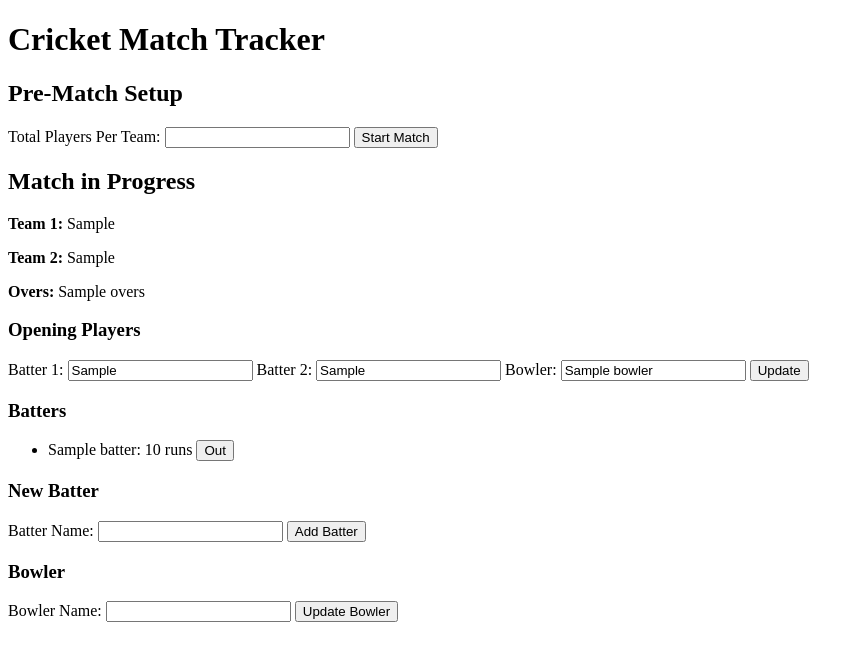
After one commit to sourab777karad/SportsMate, a Flask app: template frontend/templates/cricket_match.html in a window 1280 px wide. The commit adds this page. Shown: the top 661 px of the page, without its empty margins (0-864 px from the left). Run offline with Flask 3, Linux system fonts and the light colour scheme; the template is opened without the code that fills it: most values are stand-ins (such as "Sample title", 1, 10 or a date in 2020).

Commit message:
Added some Functionalities

```diff
--- a/backend/Cricket_logic.py
+++ b/backend/Cricket_logic.py
@@ -0,0 +1,58 @@
+# cricket_logic.py
+
+# Global match data structure
+match_data = {
+    "team1": "",
+    "team2": "",
+    "overs": 0,
+    "total_players": 0,
+    "team1_players": [],
+    "team2_players": [],
+    "current_batters": [],
+    "out_batters": [],
+    "current_bowler": ""
+}
+
+# Function to start a match
+def start_match(team1, team2, overs, total_players):
+    """Initialize the match data."""
+    match_data["team1"] = team1
+    match_data["team2"] = team2
+    match_data["overs"] = overs
+    match_data["total_players"] = total_players
+
+# Function to enter players' names for both teams
+def enter_players(team1_players, team2_players):
+    """Enter the player names for both teams."""
+    match_data["players_team1"] = team1_players
+    match_data["players_team2"] = team2_players
+
+# Function to record the toss winner
+def toss_winner(winner_team):
+    """Set the toss winner and who will bat first."""
+    match_data["toss_winner"] = winner_team
+
+# Function to set the current batters
+def update_batters(batter1, batter2):
+    """Set the current batters."""
+    match_data["current_batters"] = [{"name": batter1, "runs": 0}, {"name": batter2, "runs": 0}]
+
+# Function to update the current bowler
+def update_bowler(bowler_name):
+    """Set the current bowler."""
+    match_data["bowler"] = bowler_name
+
+# Function to mark a batter out and replace with a new batter
+def mark_out(batter_name, new_batter_name):
+    """Mark a batter out and replace with a new batter."""
+    for batter in match_data["current_batters"]:
+        if batter["name"] == batter_name:
+            match_data["out_batters"].append(batter)
+            match_data["current_batters"].remove(batter)
+            break
+    match_data["current_batters"].append({"name": new_batter_name, "runs": 0})
+
+# Function to get the current match data
+def get_match_data():
+    """Return the current match data."""
+    return match_data
--- a/backend/app.py
+++ b/backend/app.py
@@ -1,13 +1,62 @@
-from flask import Flask, render_template
+from flask import Flask, render_template, request, redirect, url_for
+from Cricket_logic import start_match, enter_players, toss_winner, update_batters, update_bowler, mark_out, get_match_data, match_data
 
 # Initialize the Flask app
-app = Flask(__name__, template_folder='frontend/templates')
+app = Flask(__name__, template_folder='../frontend/templates')
 
-# Define a route
+
+
+# Define a route for the homepage
 @app.route('/')
 def home():
     return render_template('index.html')
 
-# Start the Flask app
+@app.route('/cricket', methods=['GET', 'POST'])
+def cricket():
+    if request.method == 'POST':
+        # Fetch form data for teams, overs, total players
+        match_data["team1"] = request.form.get('team1')
+        match_data["team2"] = request.form.get('team2')
+        match_data["overs"] = int(request.form.get('overs'))
+        match_data["total_players"] = int(request.form.get('total_players'))
+
+        return render_template('enter_players.html', match_data=match_data)
+    return render_template('cricket.html')
+
+@app.route('/enter_players', methods=['POST'])
+def enter_players():
+    # Dynamically add players based on total players per team
+    team1_players = [request.form.get(f'team1_player{i}') for i in range(1, match_data["total_players"] + 1)]
+    team2_players = [request.form.get(f'team2_player{i}') for i in range(1, match_data["total_players"] + 1)]
+
+    match_data["team1_players"] = team1_players
+    match_data["team2_players"] = team2_players
+
+    # Initialize batters (first 2 players from each team)
+    match_data["current_batters"] = [team1_players[0], team2_players[0]]
+
+    return render_template('match_play.html', match_data=match_data)
+
+@app.route('/mark_out', methods=['POST'])
+def mark_out():
+    batter_to_remove = request.form.get('out_batter')
+
+    # Move the batter to the out list and remove from current batters
+    match_data["out_batters"].append(batter_to_remove)
+    match_data["current_batters"] = [batter for batter in match_data["current_batters"] if batter != batter_to_remove]
+
+    return render_template('match_play.html', match_data=match_data)
+
+@app.route('/add_batter', methods=['POST'])
+def add_batter():
+    new_batter = request.form['new_batter']
+    match_data["current_batters"].append(new_batter)
+    return render_template('match_play.html', match_data=match_data)
+
+@app.route('/update_bowler', methods=['POST'])
+def update_bowler():
+    match_data["bowler"] = request.form['bowler_name']
+    return render_template('match_play.html', match_data=match_data)
+
 if __name__ == '__main__':
     app.run(debug=True)
--- /dev/null
+++ b/frontend/templates/cricket_match.html
@@ -0,0 +1,57 @@
+<!DOCTYPE html>
+<html>
+<head>
+    <title>Cricket Match</title>
+</head>
+<body>
+    <h1>Cricket Match Tracker</h1>
+    <form method="POST" action="/start_match">
+        <h2>Pre-Match Setup</h2>
+        <label>Total Players Per Team:</label>
+        <input type="number" name="total_players" min="1" required>
+        <button type="submit">Start Match</button>
+    </form>
+
+    {% if data %}
+    <h2>Match in Progress</h2>
+    <p><b>Team 1:</b> {{ data.team1 }}</p>
+    <p><b>Team 2:</b> {{ data.team2 }}</p>
+    <p><b>Overs:</b> {{ data.overs }}</p>
+
+    <form method="POST" action="/update_match">
+        <h3>Opening Players</h3>
+        <label>Batter 1:</label>
+        <input type="text" name="batter1" value="{{ data.batter1 }}" required>
+        <label>Batter 2:</label>
+        <input type="text" name="batter2" value="{{ data.batter2 }}" required>
+        <label>Bowler:</label>
+        <input type="text" name="bowler" value="{{ data.bowler }}" required>
+        <button type="submit">Update</button>
+    </form>
+
+    <h3>Batters</h3>
+    <ul>
+        {% for batter in data.batters %}
+        <li>
+            {{ batter.name }}: {{ batter.runs }} runs
+            <button onclick="markOut('{{ batter.name }}')">Out</button>
+        </li>
+        {% endfor %}
+    </ul>
+
+    <h3>New Batter</h3>
+    <form method="POST" action="/add_batter">
+        <label>Batter Name:</label>
+        <input type="text" name="new_batter" required>
+        <button type="submit">Add Batter</button>
+    </form>
+
+    <h3>Bowler</h3>
+    <form method="POST" action="/update_bowler">
+        <label>Bowler Name:</label>
+        <input type="text" name="bowler_name" required>
+        <button type="submit">Update Bowler</button>
+    </form>
+    {% endif %}
+</body>
+</html>
--- a/frontend/templates/index.html
+++ b/frontend/templates/index.html
@@ -9,6 +9,7 @@
 <body>
     <h1>Welcome to SportMate!</h1>
     <p>Choose a sport to start:</p>
-    <a href="/cricket">Cricket</a> | <a href="/football">Football</a>
+    <button onclick="window.location.href='/cricket'">Cricket</button>
+    <button onclick="window.location.href='/football'">Football</button>
 </body>
 </html>
```
Also changed, not shown: frontend/templates/cricket.html (+21 -6 lines), frontend/templates/cricket_setup.html (added, +11 -0 lines), frontend/templates/enter_players.html (added, +50 -0 lines), frontend/templates/football.html (+14 -8 lines), frontend/templates/match_play.html (added, +27 -0 lines), frontend/templates/toss.html (added, +13 -0 lines).
